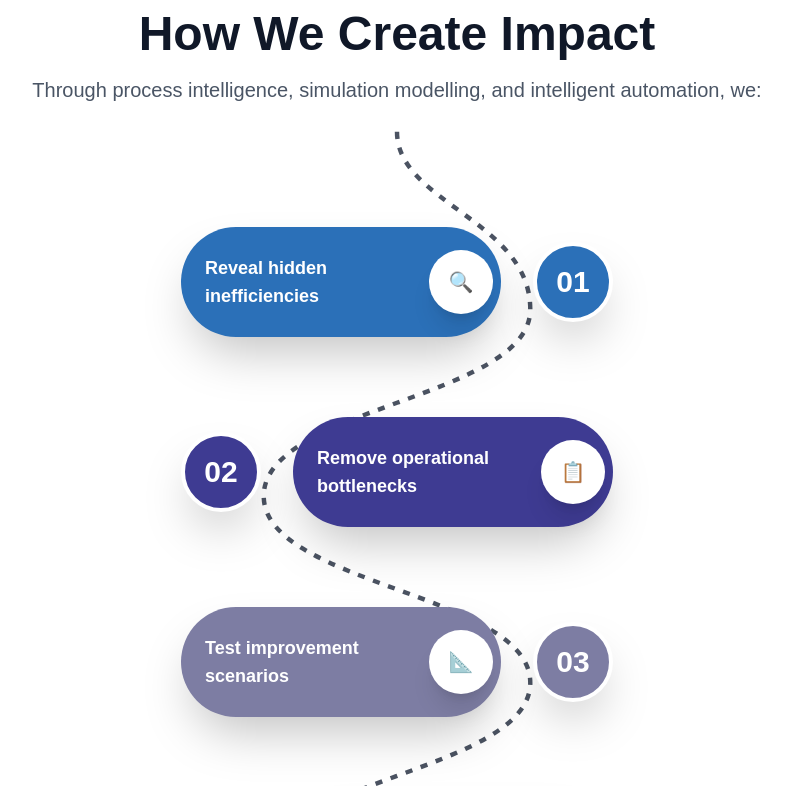
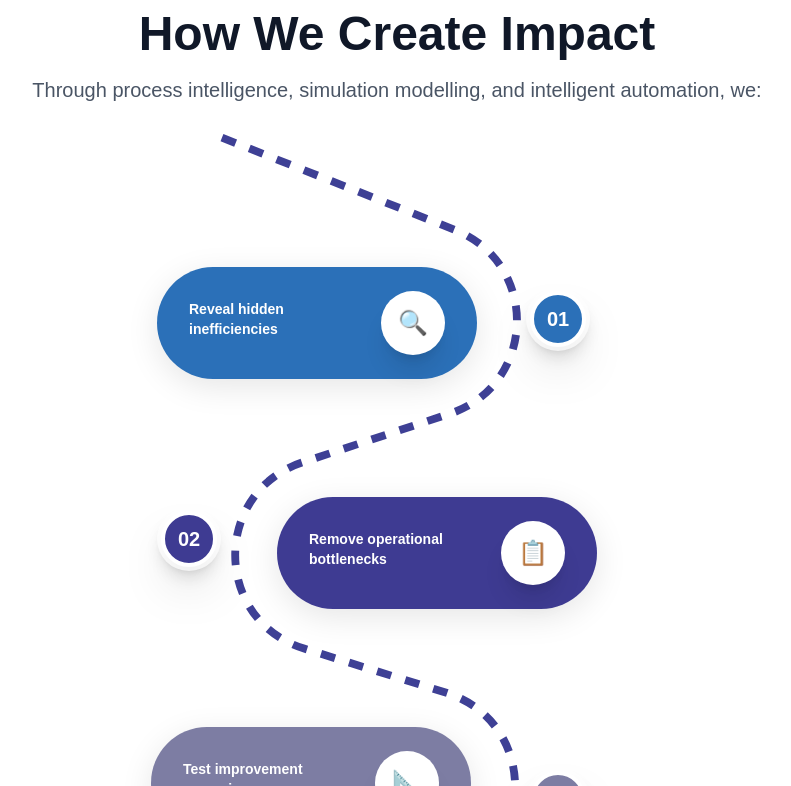
Before and after one commit to thomasvictosin/Databliz-website, a Next.js app: page /about in a window 1280 px wide. Shown: the part 1754-2540 px from the top of the page, without its empty margins (243-1034 px from the left). Built offline with nearby package versions, Linux system fonts and the light colour scheme.

Commit message:
adjust impact section

```diff
--- a/components/Impact.tsx
+++ b/components/Impact.tsx
@@ -1,4 +1,5 @@
 import React from 'react';
+import Image from "next/image";
 
 const steps = [
   { id: '01', title: 'Reveal hidden inefficiencies', desc: 'Map and baseline your operational systems.', color: 'bg-[#2B70B8]', icon: '🔍', side: 'left' },
@@ -7,12 +8,19 @@ const steps = [
   { id: '04', title: 'Enhance workflow performance', desc: 'implement intelligent automation and improvements.', color: 'bg-[#007FFF]', icon: '🚀', side: 'right' },
 ];
 
+const stepPositions = [
+  // These values are estimates and may need fine-tuning for your SVG
+  { tile: "top-[8%] left-[10%]", badge: "top-[10%] left-[71.5%]" },
+  { tile: "top-[31%] left-[30%]", badge: "top-[32%] left-[10%]" },
+  { tile: "top-[54%] left-[9%]", badge: "top-[58%] left-[71.5%]" },
+  { tile: "top-[77.5%] left-[28%]", badge: "top-[80%] left-[6%]" },
+];
+
 export default function SerpentineFinal() {
   return (
-    <div className="relative w-full bg-white mx-auto py-24 min-h-[1000px]">
-
+    <div className="relative w-full bg-white mx-auto py-24 min-h-[1000px] flex flex-col items-center">
       {/* Heading Section */}
-      <div className="text-center mb-20 px-6">
+      <div className="z-20 w-full text-center mb-20 px-4">
         {/* Top Pill Badge */}
         <span className="inline-block text-xs font-semibold uppercase tracking-widest text-white bg-[#3d418e] px-4 py-1.5 rounded-full mb-3">
           Impacts
@@ -24,53 +32,42 @@ export default function SerpentineFinal() {
           Through process intelligence, simulation modelling, and intelligent automation, we:
         </p>
       </div>
-
-      {/* The Central "S" Path */}
-      <div className="absolute inset-0 flex justify-center pt-60 sm:pt-60">
-        <svg width="400" height="100%" viewBox="0 0 400 1000" fill="none" className="h-full">
-          {/* Main Dashed Path */}
-          <path
-            d="M200,20 C200,100 350,120 350,220 C350,320 50,330 50,430 C50,530 350,540 350,640 C350,740 50,750 50,850 C50,950 200,980 200,1000"
-            stroke="#1e293b"
-            strokeWidth="5"
-            strokeDasharray="8 10"
-            className="opacity-80"
+      {/* Dashed Line Background */}
+      <div className="absolute top-65 flex justify-center pointer-events-none select-none z-0">
+        <img
+          src="/images/curved-dashed-line.svg"
+          alt="Curved dashed line"
+          className="h-[900px] w-auto max-w-[420px] md:h-[1000px] md:max-w-[500px] lg:h-[1100px] lg:max-w-[600px]"
+          draggable="false"
         />
-
-          {/* Node Rings (Placed precisely at the inflection points) */}
-          <circle cx="350" cy="200" r="9" fill="none" stroke="#2B70B8 opacity-0" strokeWidth="3" />
-          <circle cx="50" cy="420" r="9" fill="none" stroke="#3E3B92 opacity-0" strokeWidth="3" />
-          <circle cx="350" cy="630" r="9" fill="none" stroke="#7D7DA3 opacity-0" strokeWidth="3" />
-          <circle cx="50" cy="850" r="9" fill="none" stroke="#007FFF opacity-0" strokeWidth="3" />
-        </svg>
       </div>
-
-      <div className="relative z-10 flex flex-col gap-y-26 sm:gap-y-20 pt-25 sm:pt-10">
+      {/* Steps and Badges */}
+      <div className="relative w-[600px] h-[1000px] z-10">
         {steps.map((step, idx) => (
+          <React.Fragment key={step.id}>
+            {/* Step Tile */}
             <div
-            key={step.id}
-            className={`flex items-center w-full justify-center gap-8 ${step.side === 'left' ? 'flex-row' : 'flex-row-reverse'}`}
+              className={`absolute ${stepPositions[idx].tile} flex items-center shadow-2xl rounded-full px-8 py-6 max-w-[320px] min-h-[110px] ${step.color}`}
+              style={{boxShadow: "0 8px 32px 0 rgba(0,0,0,0.10)"}}
             >
-            {/* Card */}
-            <div className="flex-shrink-0">
-              <div className={`relative flex items-center ${step.color} text-white p-6 pr-14 rounded-full shadow-2xl max-w-[320px] min-h-[110px]`}>
               <div className="flex flex-col">
-                  <h3 className="text-base md:text-lg sm:text-xl font-bold">{step.title}</h3>
+                <h3 className="text-white text-xs md:text-sm font-bold mb-2">{step.title}</h3>
               </div>
-                {/* White Icon Circle */}
-                <div className="absolute right-2 w-16 h-16 bg-white rounded-full flex items-center justify-center shadow-xl">
-                  <span className="text-xl">{step.icon}</span>
+              <div className="ml-6 flex items-center justify-center">
+                <span className="bg-white rounded-full shadow-xl w-16 h-16 flex items-center justify-center">
+                  <span className="text-2xl">{step.icon}</span>
+                </span>
               </div>
             </div>
+            {/* Number Badge */}
+            <div
+              className={`absolute ${stepPositions[idx].badge} flex items-center justify-center`}
+            >
+              <span className="bg-white rounded-full shadow-lg p-1">
+                <span className={`${step.color} text-white rounded-full w-14 h-14 flex items-center justify-center font-black text-xl shadow-2xl border-4 border-white`}>{step.id}</span>
+              </span>
             </div>
-
-            {/* Number Badge */}
-            <div className="flex-shrink-0">
-              <div className={`${step.color} text-white rounded-full w-20 h-20 flex items-center justify-center font-black text-3xl shadow-2xl border-4 border-white`}>
-                {step.id}
-              </div>
-            </div>
-          </div>
+          </React.Fragment>
         ))}
       </div>
     </div>
```
Also changed, not shown: public/images/curved-dashed-line.svg (added), public/images/dashedline.svg (added). Lines whose indentation alone changed are shown as unchanged.
